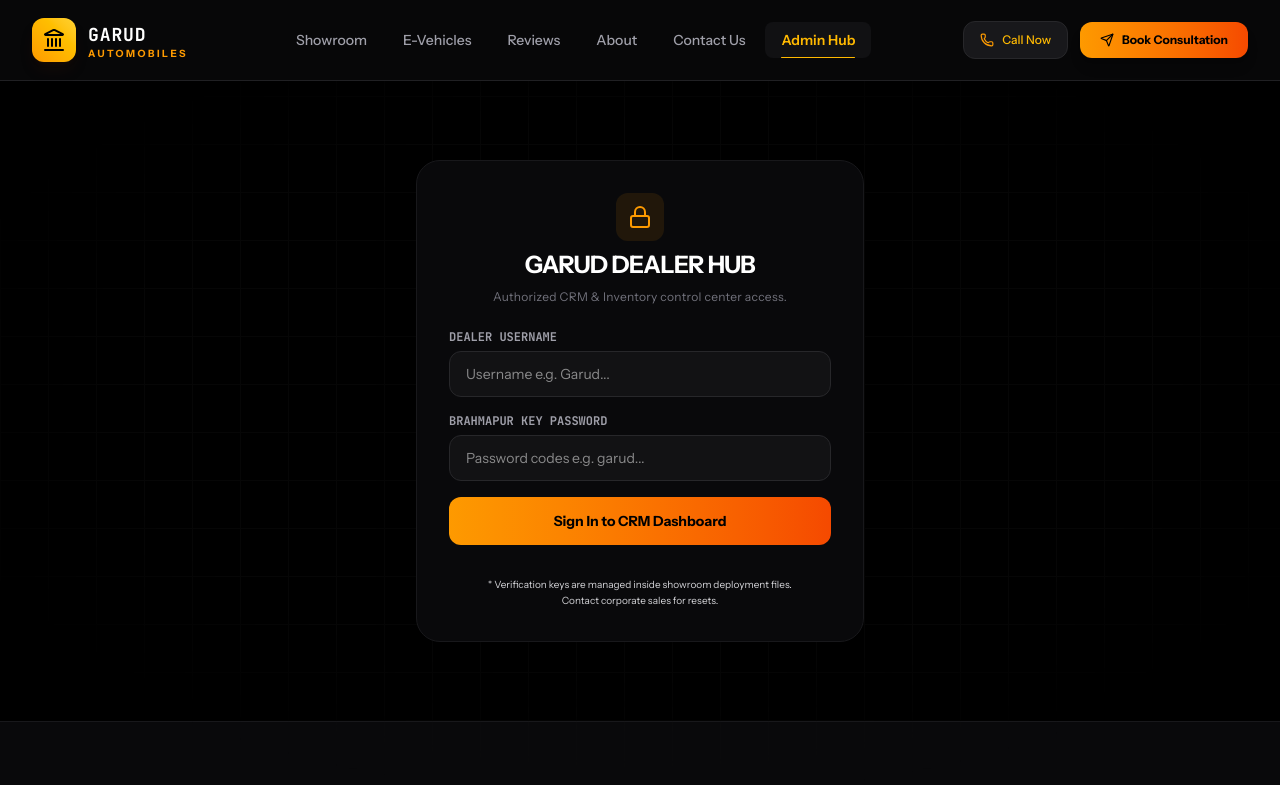
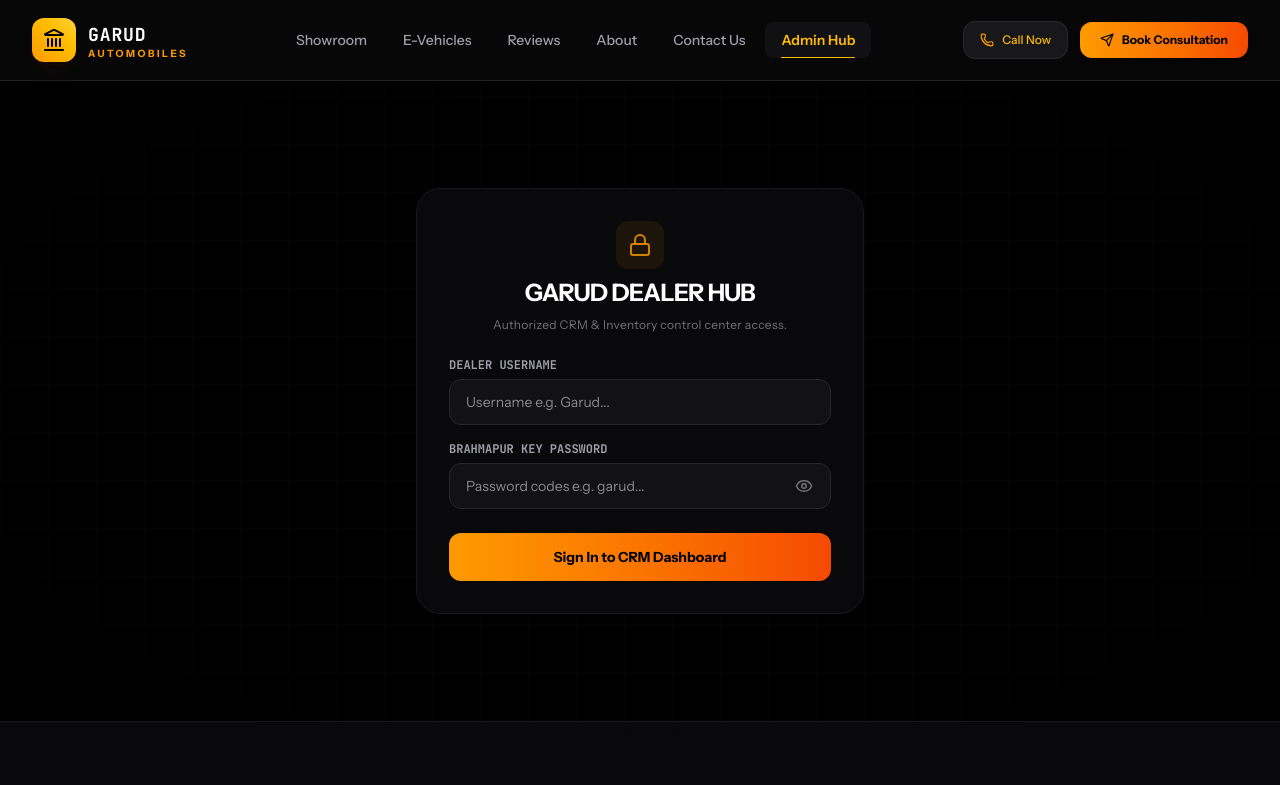
Before and after one commit to snigdharanipanda121212/GArud-automobiles12, a Next.js app: page /admin in a window 1280 px wide. Shown: the top 785 px of the page. Built offline with nearby package versions, Linux system fonts and the light colour scheme.

Commit message:
feat(admin): secure credentials and add password visibility
Implement environment variable support for admin credentials with fallback defaults, and add a toggle to show/hide the password field for better user experience.

```diff
--- a/app/admin/page.tsx
+++ b/app/admin/page.tsx
@@ -31,7 +31,9 @@
   Sparkles,
   BookOpenCheck,
   Star,
-  CheckCircle2
+  CheckCircle2,
+  Eye,
+  EyeOff
 } from 'lucide-react';
 
 export default function AdminHubPage() {
@@ -41,6 +43,7 @@
   // Login credentials state
   const [username, setUsername] = useState('');
   const [password, setPassword] = useState('');
+  const [showPassword, setShowPassword] = useState(false);
   const [loginError, setLoginError] = useState('');
 
   // CRM state
@@ -138,12 +141,22 @@
 
   const handleLogin = (e: React.FormEvent) => {
     e.preventDefault();
-    if (username === 'Garudautomobiles' && password === 'garudautomobiles@1522025') {
+    const defaultUsername = 'Garudautomobiles';
+    const defaultPassword = 'garudautomobiles@1512025';
+
+    // Retrieve environment values or fall back to code defaults
+    const targetUsername = (process.env.NEXT_PUBLIC_ADMIN_USERNAME || defaultUsername).trim().toLowerCase();
+    const targetPassword = (process.env.NEXT_PUBLIC_ADMIN_PASSWORD || defaultPassword).trim();
+
+    const enteredUsername = username.trim().toLowerCase();
+    const enteredPassword = password.trim();
+
+    if (enteredUsername === targetUsername && enteredPassword === targetPassword) {
       localStorage.setItem('garuda_admin_logged', 'true');
       setIsLoggedIn(true);
       setLoginError('');
     } else {
-      setLoginError('Invalid dealership username or password coordinates.');
+      setLoginError('Invalid dealership username or password coordinates. Make sure there are no typos.');
     }
   };
 
@@ -237,7 +250,7 @@
 
         <div className="bg-zinc-950 border border-zinc-900 rounded-3xl p-8 w-full max-w-md shadow-2xl space-y-6 relative z-10">
           <div className="text-center space-y-3">
-            <div className="mx-auto bg-amber-500/10 text-amber-500 p-3 h-12 w-12 rounded-xl flex items-center justify-center">
+            <div className="mx-auto bg-amber-500/10 text-amber-500 p-3 h-12 w-12 rounded-xl flex items-center justify-center animate-pulse">
               <Lock className="w-6 h-6" />
             </div>
             <h1 className="text-2xl font-extrabold text-white tracking-tight leading-none font-sans uppercase">
@@ -264,15 +277,26 @@
 
             <div>
               <label className="block text-zinc-400 text-xs font-semibold mb-1.5 uppercase font-mono">Brahmapur Key Password</label>
+              <div className="relative">
                 <input
                   id="admin-password"
-                type="password"
+                  type={showPassword ? 'text' : 'password'}
                   value={password}
                   onChange={(e) => setPassword(e.target.value)}
-                className="w-full bg-zinc-900/60 border border-zinc-800 text-white rounded-xl px-4 py-3 text-sm focus:outline-none focus:border-amber-500 transition-all font-sans"
+                  className="w-full bg-zinc-900/60 border border-zinc-800 text-white rounded-xl pl-4 pr-11 py-3 text-sm focus:outline-none focus:border-amber-500 transition-all font-sans"
                   placeholder="Password codes e.g. garud..."
                   required
                 />
+                <button
+                  type="button"
+                  onClick={() => setShowPassword(!showPassword)}
+                  className="absolute right-3.5 top-1/2 -translate-y-1/2 text-zinc-500 hover:text-amber-500 transition-all p-1 cursor-pointer flex items-center justify-center"
+                  style={{ background: 'none', border: 'none' }}
+                  title={showPassword ? 'Hide Password' : 'Show Password'}
+                >
+                  {showPassword ? <EyeOff className="w-4.5 h-4.5" /> : <Eye className="w-4.5 h-4.5" />}
+                </button>
+              </div>
             </div>
 
             {loginError && (
@@ -282,6 +306,7 @@
               </p>
             )}
 
+            <div className="pt-2">
               <button
                 id="admin-login-submit"
                 type="submit"
@@ -289,13 +314,8 @@
               >
                 Sign In to CRM Dashboard
               </button>
+            </div>
           </form>
-
-          <div className="text-center pt-2">
-            <span className="text-[10px] text-zinc-650 leading-relaxed max-w-xs block mx-auto">
-              * Verification keys are managed inside showroom deployment files. Contact corporate sales for resets.
-            </span>
-          </div>
         </div>
       </div>
     );
```
Also changed, not shown: 1 other file (tests, documents, lock files or other folders). Lines whose indentation alone changed are shown as unchanged.
